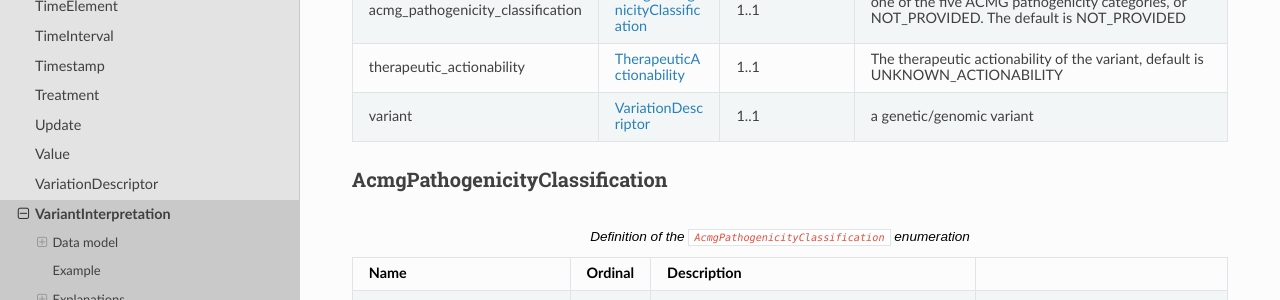
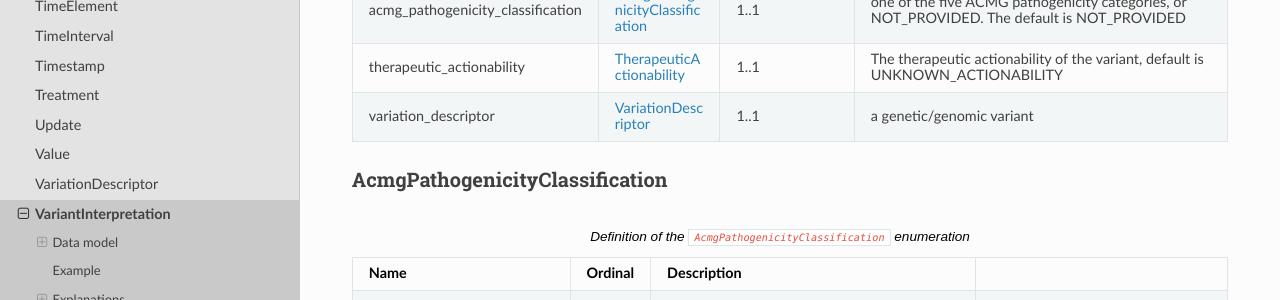
Before and after one commit to phenopackets/phenopacket-schema, a Sphinx documentation site: the page built from docs/variant-interpretation.rst, in a window 1280 px wide and 900 px high. Shown: the part 435-735 px from the top of the window. Built offline with Sphinx 7.4.7 and the Read the Docs theme 2.0.0, drawn with Linux system fonts in a browser that asks for light colours; pages that are not in the unit, such as notebooks, are missing from menus.

Commit message:
Correction - update variant-interpretation.rst field name `variant` to `variation_descriptor` as is defined in the schema.

```diff
--- a/docs/variant-interpretation.rst
+++ b/docs/variant-interpretation.rst
@@ -30,7 +30,7 @@ VariantInterpretation
      - :ref:`rsttherapeuticactionability`
      - 1..1
      - The therapeutic actionability of the variant, default is UNKNOWN_ACTIONABILITY
-   * - variant
+   * - variation_descriptor
      - :ref:`rstvariant`
      - 1..1
      - a genetic/genomic variant
```
